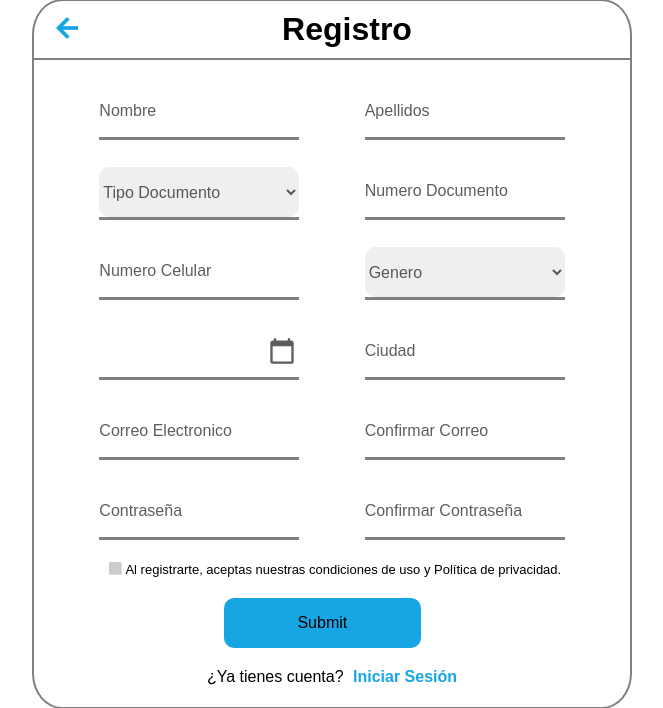
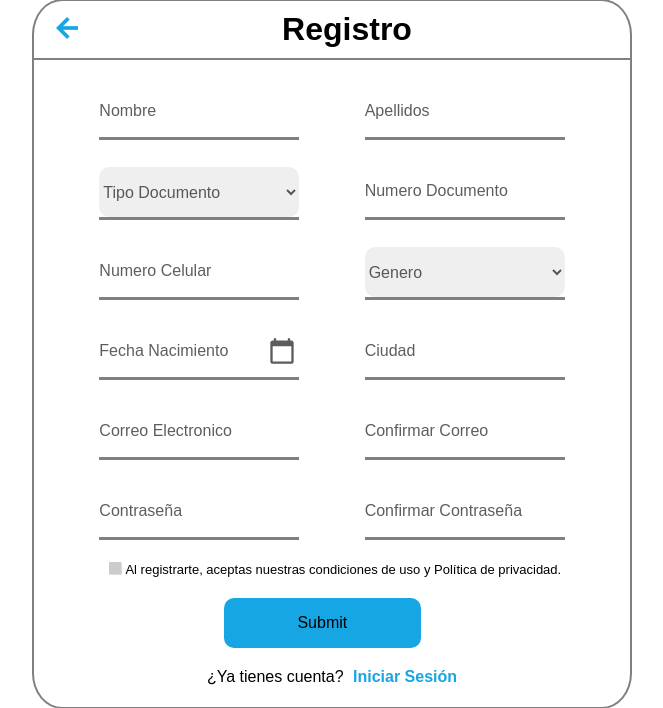
Before and after one commit to CuentaSenaLuis/Evidencia3-Publico, a Flask app: page /Cuenta/Registro in a window 1280 px wide. Shown: the part 26-734 px from the top of the page, without its empty margins (308-971 px from the left). Run offline with Flask 3, Linux system fonts and the light colour scheme.

Commit message:
Puto git me borro el html

```diff
--- a/templates/Registro.html
+++ b/templates/Registro.html
@@ -65,6 +65,8 @@
             <div class="row">
                 <div class="txt_field">
                     <input type="date" id="date" required>
+                    <span></span>
+                    <label>Fecha Nacimiento</label>
                 </div>
                 <div class="txt_field">
                     <input type="text" class="text" required>
```
